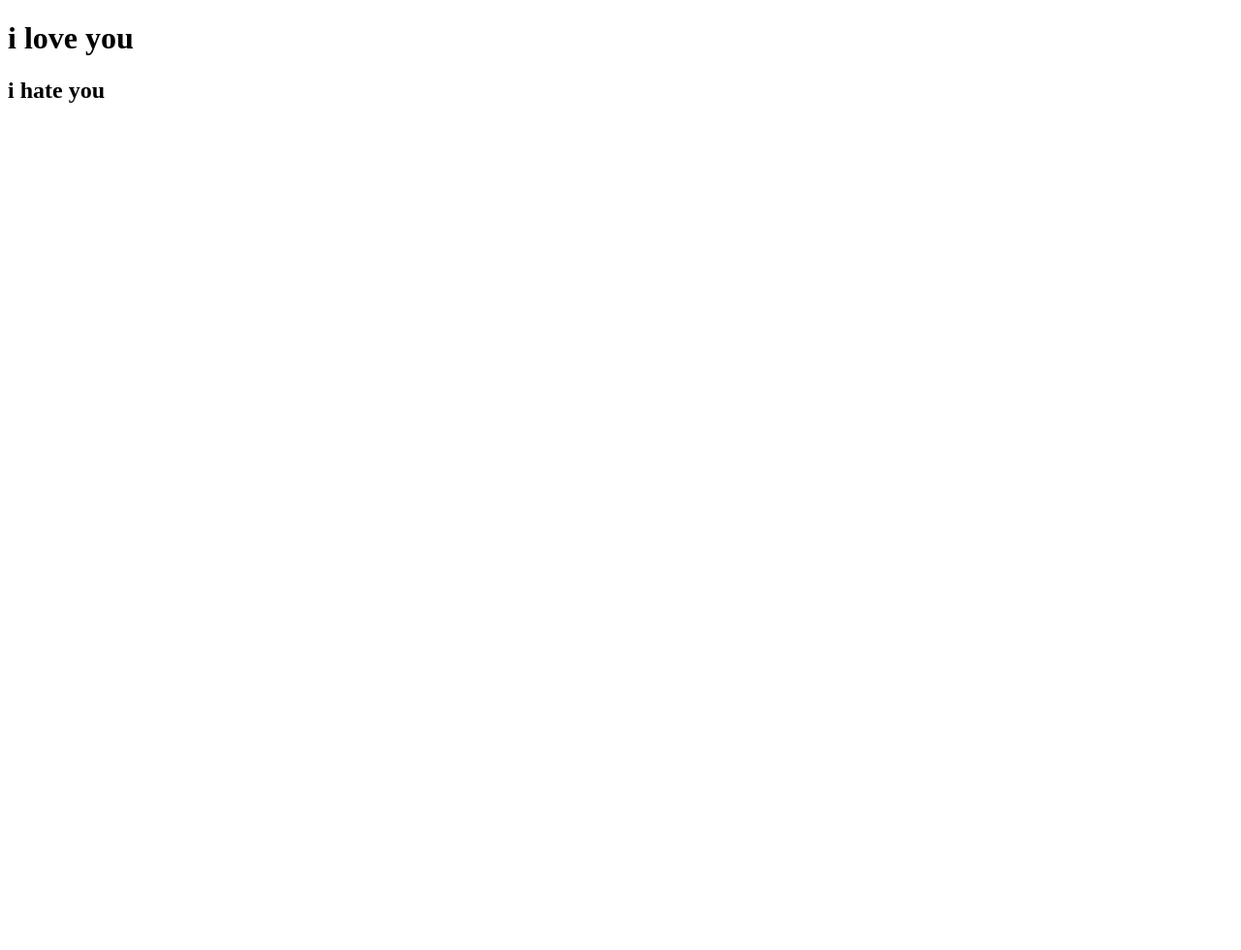
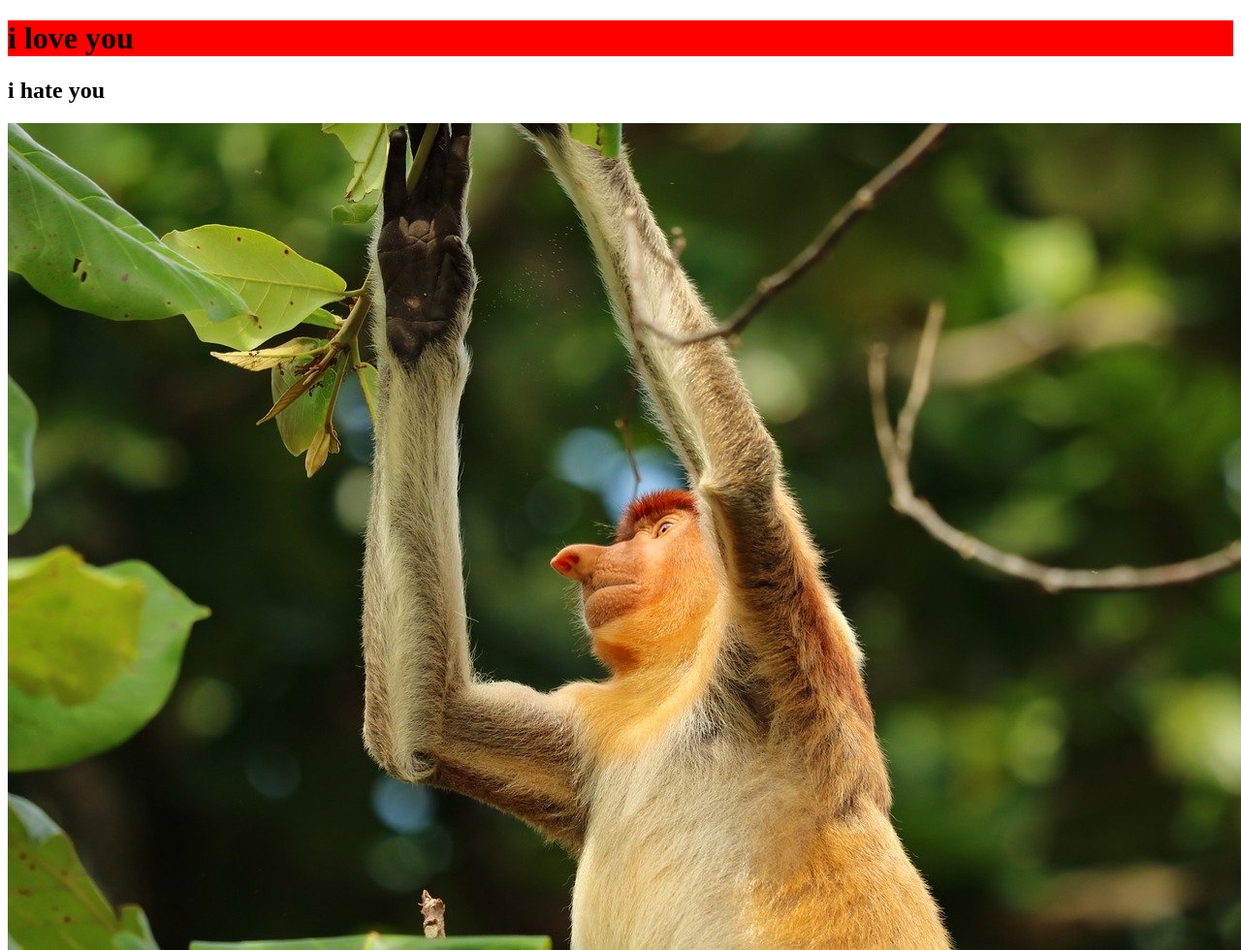
Before and after one commit to cusumon/sum-123-repo, a plain HTML site: page index.html in a window 1280 px wide. Shown: the whole page at 97% size. Before the commit the page ends 800 px from the top, so only its background shows below. Drawn offline with Linux system fonts and the light colour scheme.

Commit message:
image added

```diff
--- a/index.html
+++ b/index.html
@@ -5,9 +5,11 @@
     <meta http-equiv="X-UA-Compatible" content="IE=edge">
     <meta name="viewport" content="width=device-width, initial-scale=1.0">
     <title>sum github</title>
+    <link rel="stylesheet" href="style.css">
 </head>
 <body>
     <h1>i love you</h1>
     <h2>i hate you</h2>
+    <img src="animal.jpg.jpg" alt="">
 </body>
 </html>
--- a/style.css
+++ b/style.css
@@ -1,3 +1,3 @@
 h1{
-    color: red;
+   background-color:  red;
 }
```
Also changed, not shown: animal.jpg.jpg (added).
